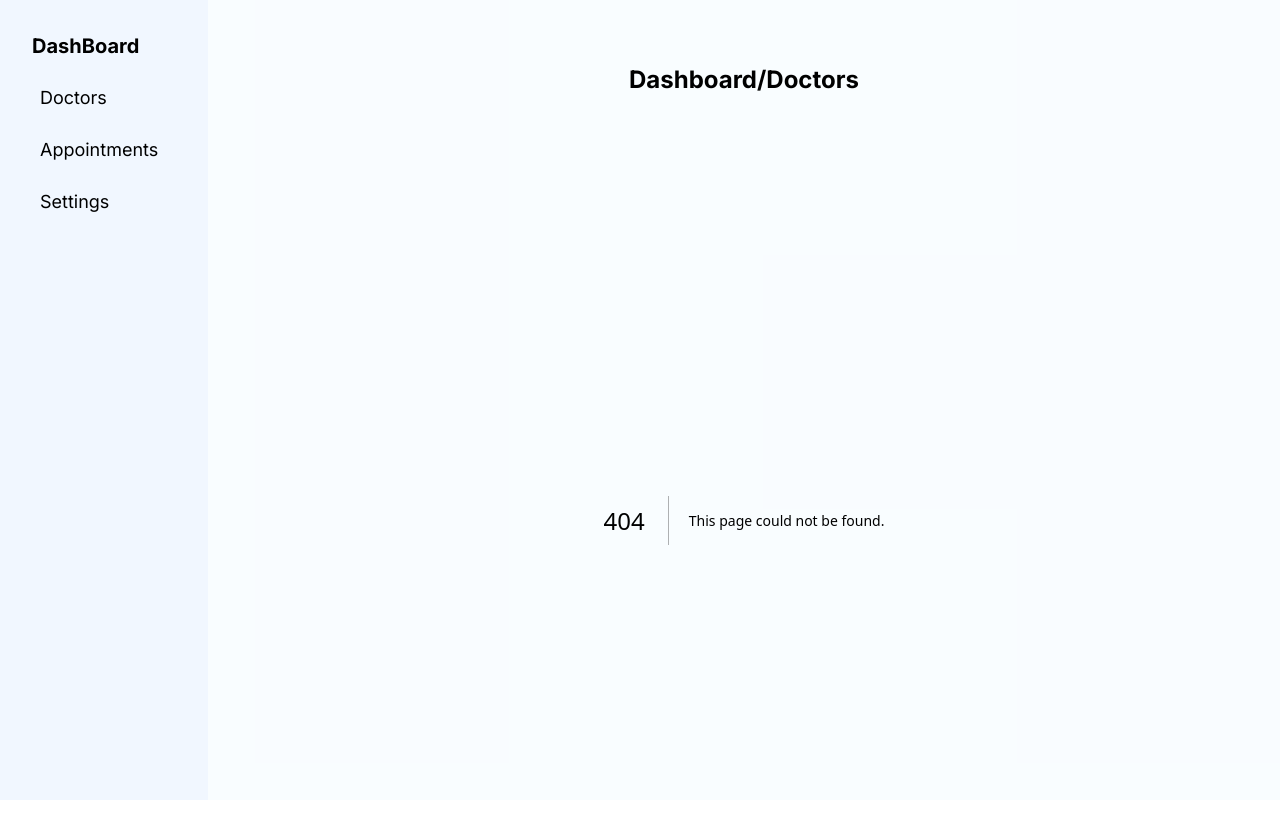
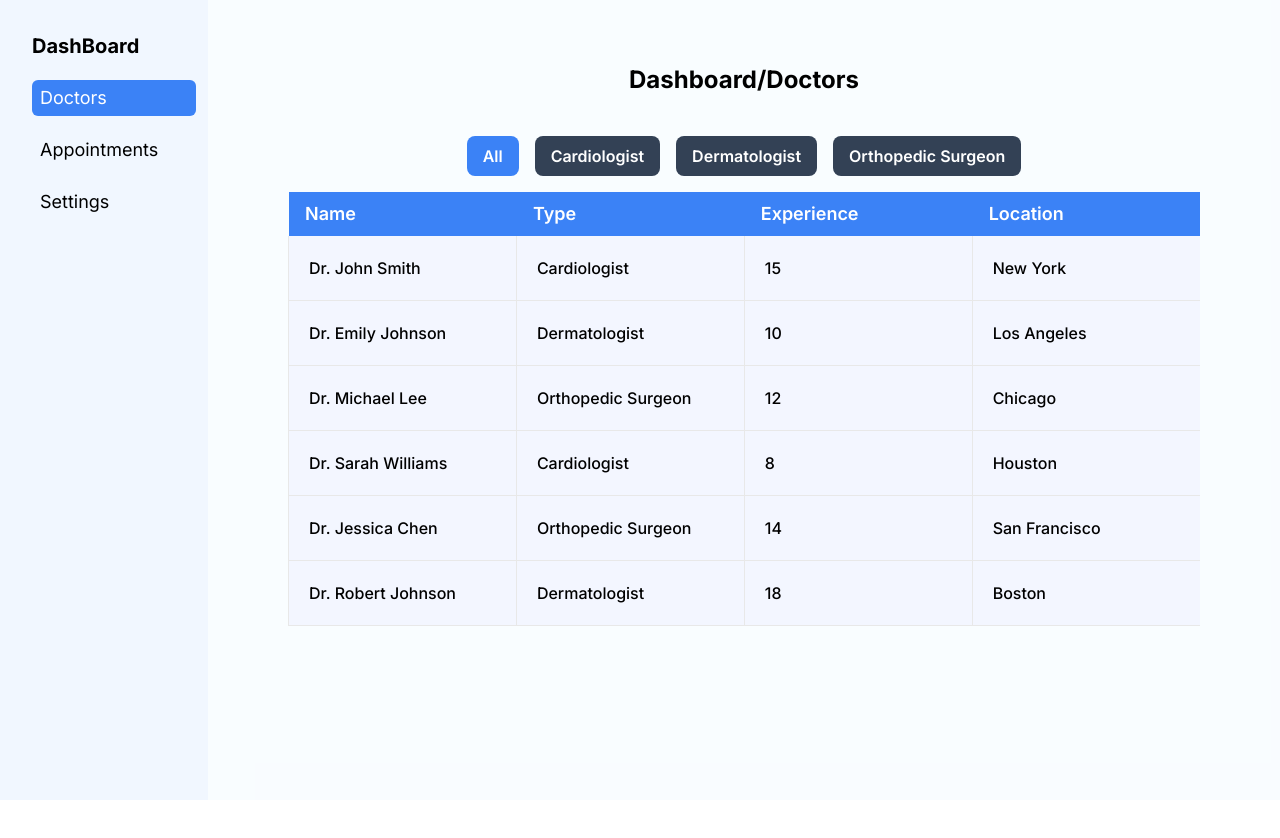
Before and after one commit to Imran-A-K/demo-dashboard-next.js, a Next.js app: page /dashboard/doctors in a window 1280 px wide. Before the commit this address had no page. Shown: the top 838 px of the page. After the commit the page ends 800 px from the top, so only its background shows below. Built offline with nearby package versions, Linux system fonts and the light colour scheme.

Commit message:
some changes

```diff
--- /dev/null
+++ b/app/dashboard/appointments/page.jsx
@@ -0,0 +1,57 @@
+import AppointmentCard from "@/components/Card/AppointmentCard";
+import DoctorCard from "@/components/Card/DoctorCard";
+import Table from "@/components/Table/Table";
+import React from "react";
+
+function page() {
+  const patientDetails = [
+    {
+      id: 1,
+      name: "John Doe",
+      doctor: "Dr. Smith",
+      date: "2023-08-08",
+      time: "10:00 AM",
+    },
+    {
+      id: 2,
+      name: "Jane Smith",
+      doctor: "Dr. Johnson",
+      date: "2023-08-09",
+      time: "02:30 PM",
+    },
+    {
+      id: 3,
+      name: "Michael Brown",
+      doctor: "Dr. Williams",
+      date: "2023-08-10",
+      time: "11:15 AM",
+    },
+    {
+      id: 4,
+      name: "Emily Johnson",
+      doctor: "Dr. Davis",
+      date: "2023-08-11",
+      time: "09:45 AM",
+    },
+    {
+      id: 5,
+      name: "William Anderson",
+      doctor: "Dr. Martinez",
+      date: "2023-08-12",
+      time: "03:00 PM",
+    },
+  ];
+
+  return (
+    <section className="sm:px-10">
+      <Table tableData={patientDetails} mainData={patientDetails} />
+      <div className="sm:hidden">
+        {patientDetails.map((data, index) => (
+          <AppointmentCard key={index} data={data} />
+        ))}
+      </div>
+    </section>
+  );
+}
+
+export default page;
--- /dev/null
+++ b/app/dashboard/doctors/page.jsx
@@ -0,0 +1,116 @@
+"use client";
+import DoctorCard from "@/components/Card/DoctorCard";
+import SelectBar from "@/components/SelectBar/SelectBar";
+import Table from "@/components/Table/Table";
+import Tabs from "@/components/Tabs/Tabs";
+import { useState } from "react";
+
+function Doctors() {
+  const doctors = [
+    {
+      id: 1,
+      name: "Dr. John Smith",
+      type: "Cardiologist",
+      experience: 15,
+      location: "New York",
+    },
+    {
+      id: 2,
+      name: "Dr. Emily Johnson",
+      type: "Dermatologist",
+      experience: 10,
+      location: "Los Angeles",
+    },
+    {
+      id: 3,
+      name: "Dr. Michael Lee",
+      type: "Orthopedic Surgeon",
+      experience: 12,
+      location: "Chicago",
+    },
+    {
+      id: 4,
+      name: "Dr. Sarah Williams",
+      type: "Cardiologist",
+      experience: 8,
+      location: "Houston",
+    },
+    {
+      id: 5,
+      name: "Dr. Jessica Chen",
+      type: "Orthopedic Surgeon",
+      experience: 14,
+      location: "San Francisco",
+    },
+    {
+      id: 6,
+      name: "Dr. Robert Johnson",
+      type: "Dermatologist",
+      experience: 18,
+      location: "Boston",
+    },
+    // {
+    //   id: 7,
+    //   name: "Dr. Karen Anderson",
+    //   type: "Oncologist",
+    //   experience: 20,
+    //   location: "Seattle",
+    // },
+    // {
+    //   id: 8,
+    //   name: "Dr. David Kim",
+    //   type: "Gastroenterologist",
+    //   experience: 9,
+    //   location: "Miami",
+    // },
+    // {
+    //   id: 9,
+    //   name: "Dr. Jennifer Lee",
+    //   type: "Psychiatrist",
+    //   experience: 11,
+    //   location: "Washington D.C.",
+    // },
+    // {
+    //   id: 10,
+    //   name: "Dr. Lisa Miller",
+    //   type: "Allergist",
+    //   experience: 7,
+    //   location: "Denver",
+    // },
+  ];
+  const doctorTypes = [
+    "All",
+    ...doctors.slice(0, 3).map((doctor) => doctor.type),
+  ];
+
+  const [activeTab, setActiveTab] = useState(doctorTypes[0]);
+  const [filteredData, setFilteredData] = useState([...doctors]);
+  const changeTab = (type) => {
+    setActiveTab(type);
+
+    if (type === "All") {
+      setFilteredData(doctors);
+    } else {
+      const filtered = doctors.filter((doctor) => doctor.type === type);
+      setFilteredData(filtered);
+    }
+  };
+  return (
+    <section className="sm:px-10">
+      <Tabs activeTab={activeTab} tabs={doctorTypes} changeTab={changeTab} />
+      <Table tableData={filteredData} mainData={doctors} />
+      <SelectBar
+        activeTab={activeTab}
+        tabs={doctorTypes}
+        changeTab={changeTab}
+      />
+      <div className="sm:hidden">
+        {filteredData.map((data, index) => (
+          <DoctorCard key={index} data={data} />
+        ))}
+      </div>
+    </section>
+  );
+}
+
+export default Doctors;
--- /dev/null
+++ b/app/dashboard/layout.jsx
@@ -0,0 +1,29 @@
+"use client";
+import LeftSideBar from "@/components/LeftSideBar/LeftSideBar";
+import Title from "@/components/Title/Title";
+import React, { useState } from "react";
+
+function Layout({ children }) {
+  const [sideNavIsOpen, setSideNavIsOpen] = useState(false);
+  return (
+    <main className="flex max-[850px]:flex-col h-screen">
+      <aside className="flex-none w-full md:w-52 relative">
+        <LeftSideBar
+          sideNavIsOpen={sideNavIsOpen}
+          setSideNavIsOpen={setSideNavIsOpen}
+        />
+      </aside>
+      <section className="shrink w-full max-sm:h-screen bg-sky-100/20 p-10">
+        <div className="sm:px-10">
+          <Title
+            sideNavIsOpen={sideNavIsOpen}
+            setSideNavIsOpen={setSideNavIsOpen}
+          />
+        </div>
+        {children}
+      </section>
+    </main>
+  );
+}
+
+export default Layout;
--- /dev/null
+++ b/app/dashboard/page.jsx
@@ -0,0 +1,7 @@
+import React from "react";
+
+function page() {
+  return <div>page</div>;
+}
+
+export default page;
--- /dev/null
+++ b/app/dashboard/settings/page.jsx
@@ -0,0 +1,7 @@
+import React from "react";
+
+function page() {
+  return <div>settings</div>;
+}
+
+export default page;
--- a/app/layout.jsx
+++ b/app/layout.jsx
@@ -1,18 +1,13 @@
-"use client";
-import LeftSideBar from "@/components/LeftSideBar/LeftSideBar";
 import "./globals.css";
 import { Inter } from "next/font/google";
-import Title from "@/components/Title/Title";
-import { useState } from "react";
 
 const inter = Inter({ subsets: ["latin"] });
 
 export default function RootLayout({ children }) {
-  const [sideNavIsOpen, setSideNavIsOpen] = useState(false);
   return (
     <html lang="en">
       <body className={inter.className}>
-        <main className="flex max-[850px]:flex-col h-screen">
+        {/* <main className="flex max-[850px]:flex-col h-screen">
           <aside className="flex-none w-full md:w-52 relative">
             <LeftSideBar
               sideNavIsOpen={sideNavIsOpen}
@@ -28,7 +23,8 @@ export default function RootLayout({ children }) {
             </div>
             {children}
           </section>
-        </main>
+        </main> */}
+        {children}
       </body>
     </html>
   );
--- a/app/page.jsx
+++ b/app/page.jsx
@@ -1,15 +1,22 @@
 "use client";
 import { useRouter } from "next/navigation";
 import { useEffect } from "react";
+import { redirect } from "next/navigation";
+function Page() {
+  const router = useRouter();
+  redirect("/dashboard/doctors");
+  // console.log(router);
+  // console.log(router);
 
-function Dashboard() {
-  const router = useRouter();
-  // router.push("/doctors");
-  // useEffect(router.push("/doctors"), []);
-  return <div>Welcome</div>;
+  // console.log("Navigation", Navigation);
+  // console.log("props", props);
+  // router.push("/dashboard/doctors");
+  // router.replace("/dashboard/doctors");
+  // useEffect(redirect("/dashboard/doctors"), []);
+  return null;
 }
 
-export default Dashboard;
+export default Page;
 {
   /* <div className="h-screen z-50 flex justify-center items-start pt-6">
 <div className="animate-spin rounded-full h-16 w-16 border-t-2 border-b-2 border-gray-900"></div>
--- a/components/Card/AppointmentCard.jsx
+++ b/components/Card/AppointmentCard.jsx
@@ -1,18 +1,18 @@
 function AppointmentCard({ data }) {
   const { name, doctor, date, time } = data;
   return (
-    <div class="mx-auto p-9 bg-white max-w-xs my-3 rounded-2xl overflow-hidden shadow-xl hover:shadow-2xl transition duration-300">
-      <div class="flex flex-col items-start justify-start gap-3">
-        <h2 class="text-xl font-semibold">{name}</h2>
-        <p class="text-base font-semibold">
+    <div className="mx-auto p-9 bg-white max-w-xs my-3 rounded-2xl overflow-hidden shadow-xl hover:shadow-2xl transition duration-300">
+      <div className="flex flex-col items-start justify-start gap-3">
+        <h2 className="text-xl font-semibold">{name}</h2>
+        <p className="text-base font-semibold">
           <span className="font-semibold">Doctor :</span>
           {doctor}
         </p>
-        <p class="text-base font-semibold">
+        <p className="text-base font-semibold">
           <span className="font-semibold">Date :</span>
           {date}
         </p>
-        <p class="text-base font-semibold">
+        <p className="text-base font-semibold">
           <span className="font-semibold">Time :</span>
           {time}
         </p>
--- a/components/Card/DoctorCard.jsx
+++ b/components/Card/DoctorCard.jsx
@@ -1,18 +1,18 @@
 function DoctorCard({ data }) {
   const { name, type, experience, location } = data;
   return (
-    <div class="mx-auto p-9 bg-white max-w-xs my-3 rounded-2xl overflow-hidden shadow-xl hover:shadow-2xl transition duration-300">
-      <div class="flex flex-col items-start justify-start gap-3">
-        <h2 class="text-xl font-semibold">{name}</h2>
-        <p class="text-base font-semibold">
+    <div className="mx-auto p-9 bg-white max-w-xs my-3 rounded-2xl overflow-hidden shadow-xl hover:shadow-2xl transition duration-300">
+      <div className="flex flex-col items-start justify-start gap-3">
+        <h2 className="text-xl font-semibold">{name}</h2>
+        <p className="text-base font-semibold">
           <span className="font-semibold">Type :</span>
           {type}
         </p>
-        <p class="text-base font-semibold">
+        <p className="text-base font-semibold">
           <span className="font-semibold">Experience :</span>
           {experience}
         </p>
-        <p class="text-base font-semibold">
+        <p className="text-base font-semibold">
           <span className="font-semibold">Location :</span>
           {location}
         </p>
--- a/components/LeftSideBar/LeftSideBar.jsx
+++ b/components/LeftSideBar/LeftSideBar.jsx
@@ -5,9 +5,9 @@ import { CloseIcon } from "../Icons/CloseIcon";
 function LeftSideBar({ sideNavIsOpen, setSideNavIsOpen }) {
   const pathName = usePathname();
   const routes = [
-    { name: "Doctors", href: "/doctors" },
-    { name: "Appointments", href: "/appointments" },
-    { name: "Settings", href: "/settings" },
+    { name: "Doctors", href: "/dashboard/doctors" },
+    { name: "Appointments", href: "/dashboard/appointments" },
+    { name: "Settings", href: "/dashboard/settings" },
   ];
 
   return (
--- a/components/Title/Title.jsx
+++ b/components/Title/Title.jsx
@@ -1,3 +1,4 @@
+"use client";
 import { usePathname } from "next/navigation";
 import { useState } from "react";
 
```
